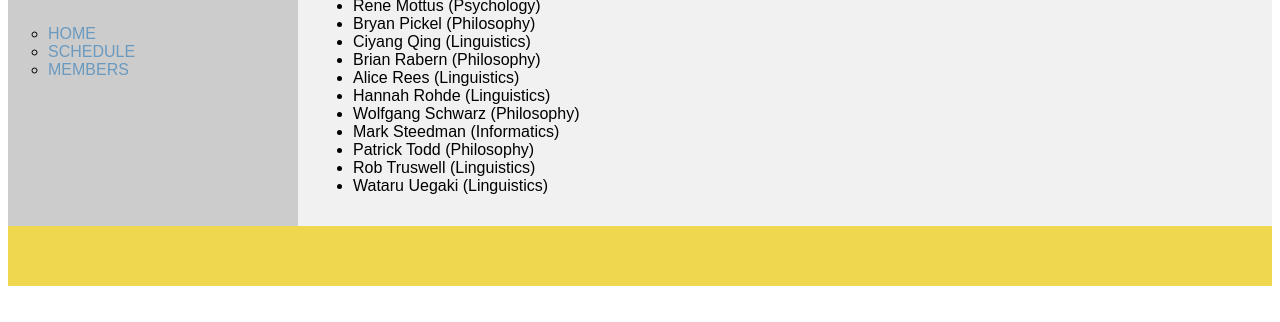
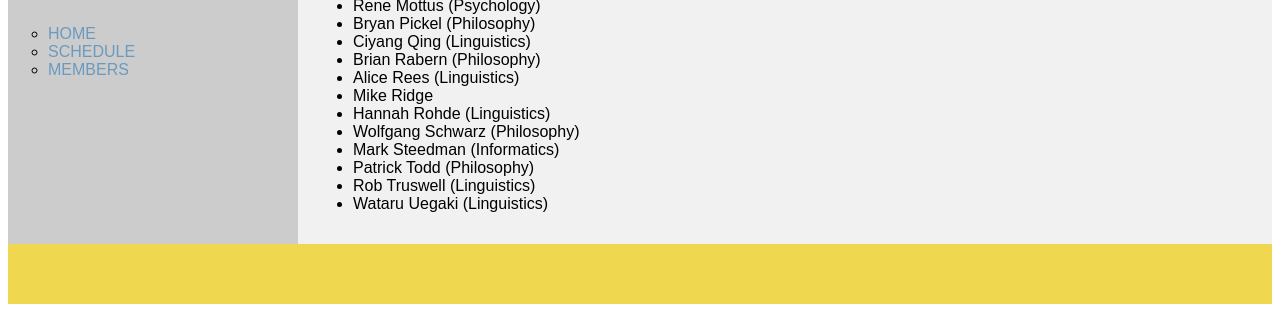
Before and after one commit to brianrabern/brianrabern.github.io, a plain HTML site: page emsg/members.html in a window 1280 px wide. Shown: the part 478-800 px from the top of the page. Drawn offline with Linux system fonts and the light colour scheme.

Commit message:
Update members.html

```diff
--- a/emsg/members.html
+++ b/emsg/members.html
@@ -151,6 +151,7 @@
           <li>Ciyang Qing (Linguistics)</li>
           <li>Brian Rabern (Philosophy)</li>
           <li>Alice Rees (Linguistics)</li>
+          <li>Mike Ridge</li>
           <li>Hannah Rohde (Linguistics)</li>
           <li>Wolfgang Schwarz (Philosophy)</li>
           <li>Mark Steedman (Informatics)</li>
```
